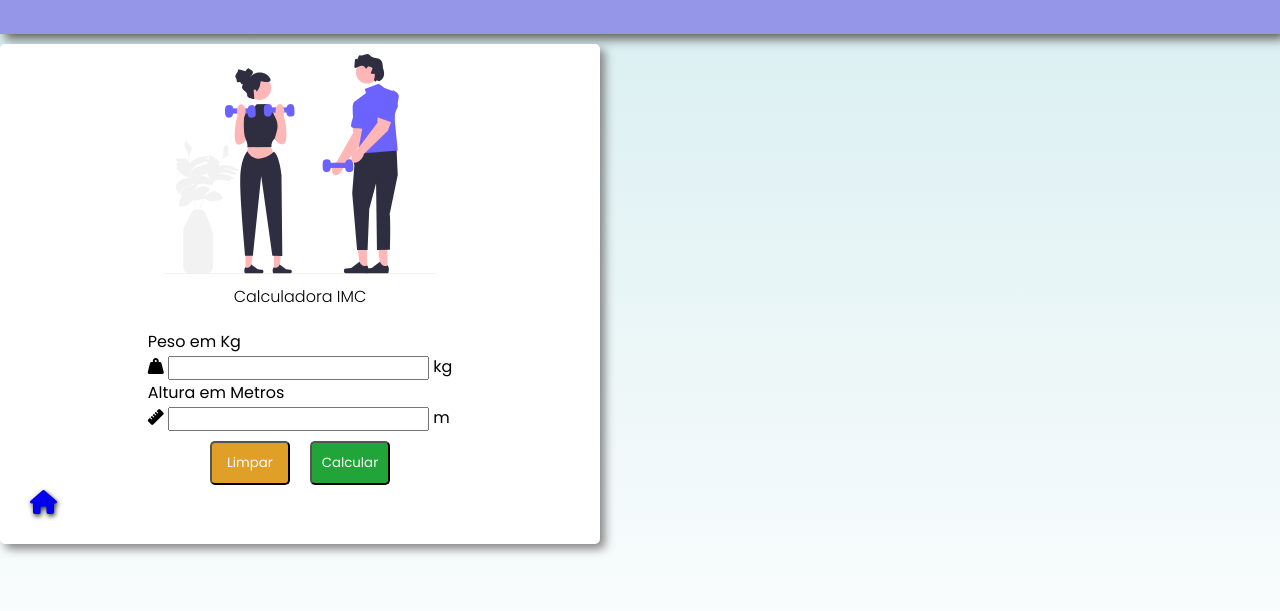
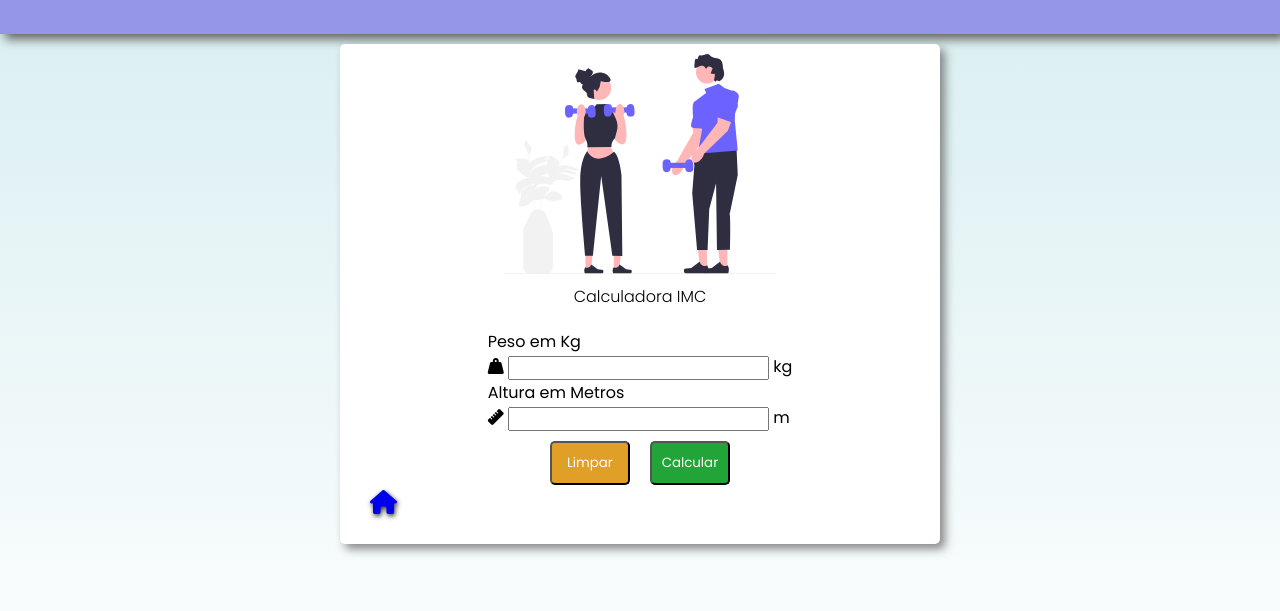
Before and after one commit to FaelPSilva/Calculo-IMC, a plain HTML site: page pag2.html in a window 1280 px wide. Shown: the part 66-677 px from the top of the page. Drawn offline with Linux system fonts and the light colour scheme.

Commit message:
corrigido posicionamento de alguns elementos

```diff
--- a/style.css
+++ b/style.css
@@ -41,7 +41,7 @@ img {
     height: 220px;
 } /*imagem de fundo*/
 
-main {
+main {margin: auto;
     background-color: rgb(255, 255, 255);
     align-items: center;
     justify-content: center;
```
Also changed, not shown: index.html (+2 -2 lines).
